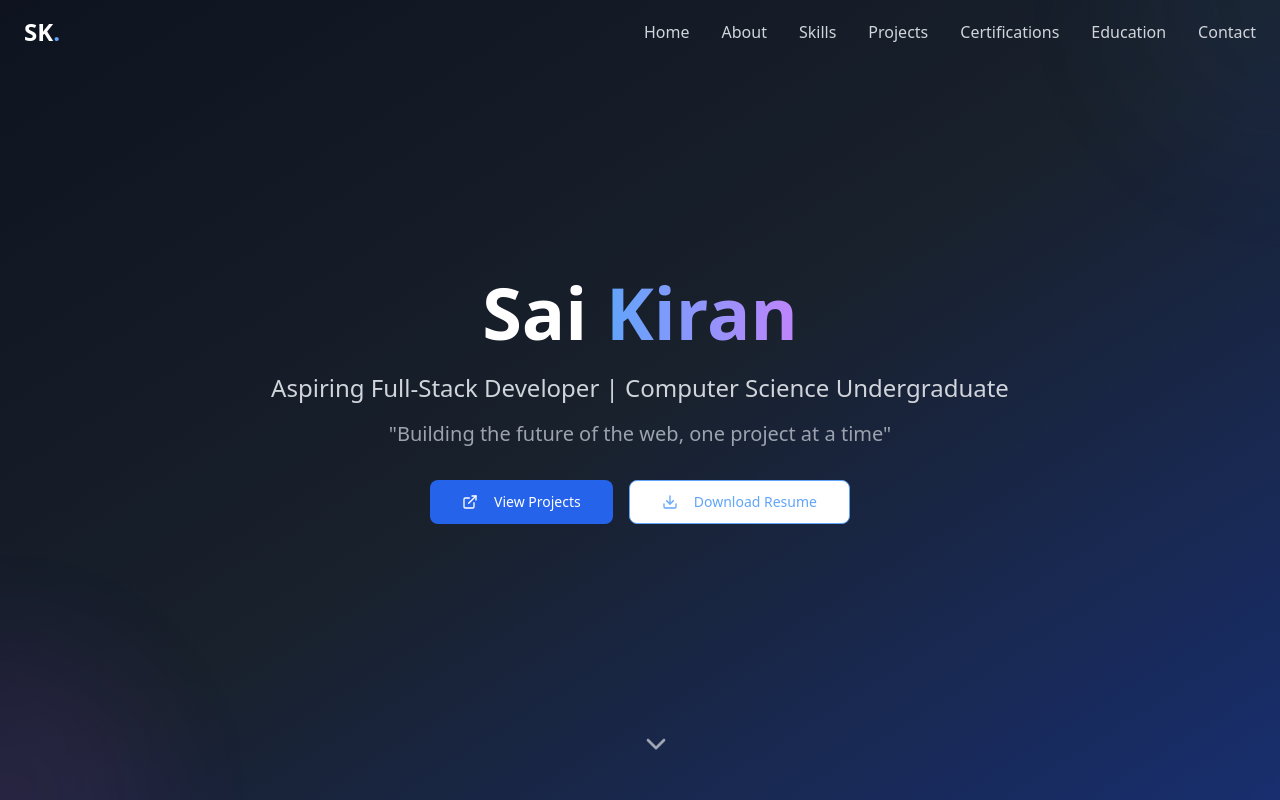
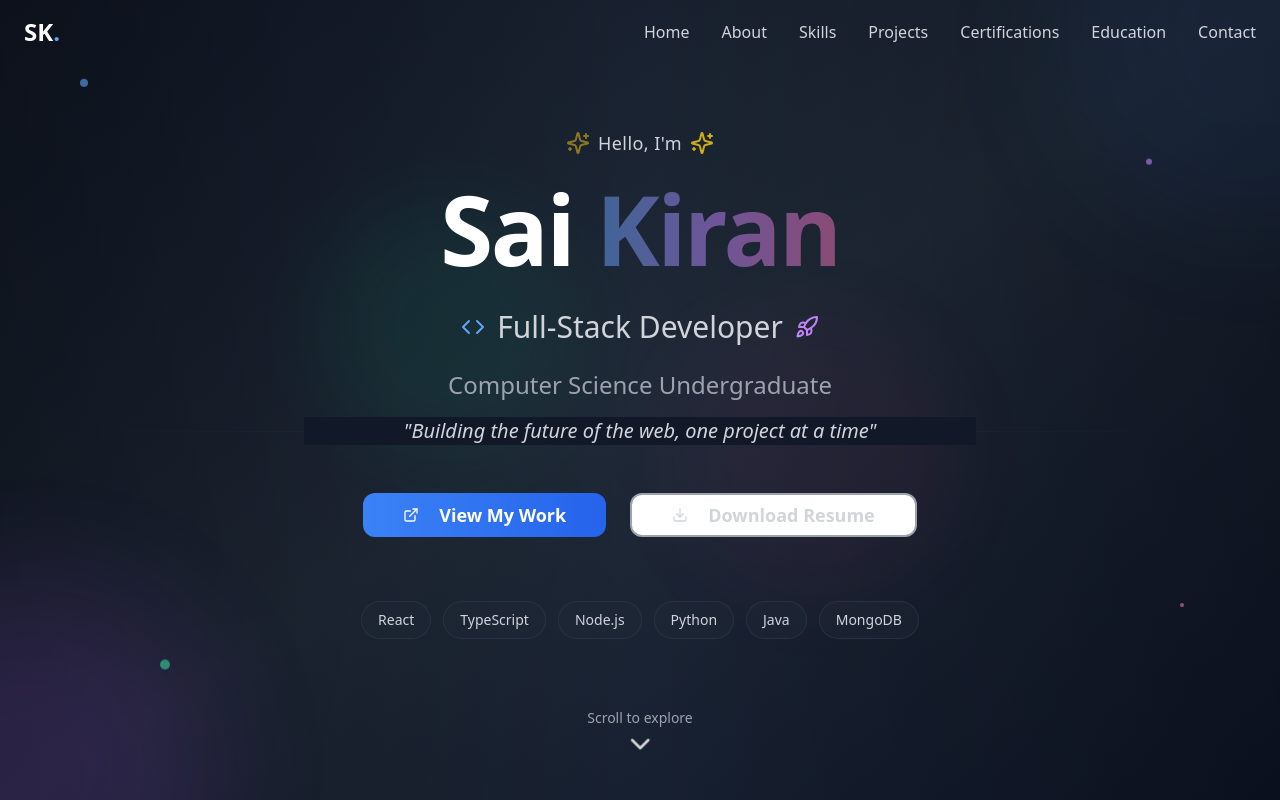
Before and after one commit to saikiransandeep/saikiran-portfolio, a React (Vite) app: page / in a window 1280 px wide. Shown: the top 800 px of the page. Built offline with nearby package versions, Linux system fonts and the light colour scheme.

Commit message:
Improve home section design
Enhance the HeroSection with more attractive and modern UI elements.

```diff
--- a/src/components/HeroSection.tsx
+++ b/src/components/HeroSection.tsx
@@ -1,57 +1,106 @@
 
 import React from 'react';
-import { Download, ExternalLink, ChevronDown } from 'lucide-react';
+import { Download, ExternalLink, ChevronDown, Sparkles, Code, Rocket } from 'lucide-react';
 import { Button } from '@/components/ui/button';
 
 const HeroSection = () => {
   return (
-    <section id="home" className="min-h-screen flex items-center justify-center relative bg-gradient-to-br from-gray-900 via-gray-800 to-blue-900">
-      <div className="absolute inset-0 bg-black/20"></div>
+    <section id="home" className="min-h-screen flex items-center justify-center relative bg-gradient-to-br from-gray-900 via-gray-800 to-slate-900 overflow-hidden">
+      {/* Enhanced background overlay */}
+      <div className="absolute inset-0 bg-gradient-to-r from-black/30 via-transparent to-black/30"></div>
 
-      {/* Animated background elements */}
+      {/* Animated background elements - more dynamic */}
       <div className="absolute inset-0 overflow-hidden">
-        <div className="absolute -top-40 -right-40 w-80 h-80 bg-blue-500/10 rounded-full blur-3xl animate-pulse"></div>
-        <div className="absolute -bottom-40 -left-40 w-80 h-80 bg-purple-500/10 rounded-full blur-3xl animate-pulse delay-1000"></div>
+        <div className="absolute -top-40 -right-40 w-96 h-96 bg-blue-500/15 rounded-full blur-3xl animate-pulse"></div>
+        <div className="absolute -bottom-40 -left-40 w-96 h-96 bg-purple-500/15 rounded-full blur-3xl animate-pulse delay-1000"></div>
+        <div className="absolute top-1/4 left-1/4 w-64 h-64 bg-emerald-500/10 rounded-full blur-2xl animate-pulse delay-500"></div>
+        <div className="absolute bottom-1/4 right-1/4 w-72 h-72 bg-pink-500/10 rounded-full blur-2xl animate-pulse delay-1500"></div>
+
+        {/* Floating particles */}
+        <div className="absolute top-20 left-20 w-2 h-2 bg-blue-400/60 rounded-full animate-bounce delay-300"></div>
+        <div className="absolute top-40 right-32 w-1.5 h-1.5 bg-purple-400/60 rounded-full animate-bounce delay-700"></div>
+        <div className="absolute bottom-32 left-40 w-2.5 h-2.5 bg-emerald-400/60 rounded-full animate-bounce delay-1100"></div>
+        <div className="absolute bottom-48 right-24 w-1 h-1 bg-pink-400/60 rounded-full animate-bounce delay-1400"></div>
       </div>
 
       <div className="container mx-auto px-6 text-center relative z-10">
         <div className="animate-fade-in">
-          <h1 className="text-5xl md:text-7xl font-bold text-white mb-6">
-            Sai <span className="text-transparent bg-clip-text bg-gradient-to-r from-blue-400 to-purple-400">Kiran</span>
+          {/* Enhanced greeting with icon */}
+          <div className="flex items-center justify-center mb-6 space-x-2">
+            <Sparkles className="h-6 w-6 text-yellow-400 animate-pulse" />
+            <span className="text-lg text-gray-300 font-medium tracking-wide">Hello, I'm</span>
+            <Sparkles className="h-6 w-6 text-yellow-400 animate-pulse delay-500" />
+          </div>
+
+          {/* Enhanced name with better gradient */}
+          <h1 className="text-6xl md:text-8xl font-bold text-white mb-8 tracking-tight">
+            Sai <span className="text-transparent bg-clip-text bg-gradient-to-r from-blue-400 via-purple-400 to-pink-400 animate-pulse">Kiran</span>
           </h1>
 
-          <h2 className="text-xl md:text-2xl text-gray-300 mb-4">
-            Aspiring Full-Stack Developer | Computer Science Undergraduate
-          </h2>
+          {/* Enhanced subtitle with icons */}
+          <div className="flex items-center justify-center mb-6 space-x-3">
+            <Code className="h-6 w-6 text-blue-400" />
+            <h2 className="text-2xl md:text-3xl text-gray-300 font-light">
+              Full-Stack Developer
+            </h2>
+            <Rocket className="h-6 w-6 text-purple-400" />
+          </div>
 
-          <p className="text-lg md:text-xl text-gray-400 mb-8 max-w-2xl mx-auto">
-            "Building the future of the web, one project at a time"
+          {/* Enhanced description */}
+          <p className="text-xl md:text-2xl text-gray-400 mb-4 max-w-3xl mx-auto leading-relaxed">
+            Computer Science Undergraduate
           </p>
 
-          <div className="flex flex-col sm:flex-row gap-4 justify-center items-center">
+          {/* Quote with better styling */}
+          <div className="relative mb-12">
+            <div className="absolute inset-0 bg-gradient-to-r from-transparent via-white/5 to-transparent h-px top-1/2"></div>
+            <p className="text-lg md:text-xl text-gray-300 italic font-light max-w-2xl mx-auto bg-gray-900 px-8 relative">
+              "Building the future of the web, one project at a time"
+            </p>
+          </div>
+
+          {/* Enhanced buttons with better spacing and effects */}
+          <div className="flex flex-col sm:flex-row gap-6 justify-center items-center mb-16">
             <Button
               size="lg"
-              className="bg-blue-600 hover:bg-blue-700 text-white px-8 py-3 rounded-lg transition-all duration-300 hover:scale-105"
+              className="bg-gradient-to-r from-blue-500 to-blue-600 hover:from-blue-600 hover:to-blue-700 text-white px-10 py-4 rounded-xl transition-all duration-300 hover:scale-105 hover:shadow-2xl hover:shadow-blue-500/25 font-semibold text-lg group"
               onClick={() => document.getElementById('projects')?.scrollIntoView({ behavior: 'smooth' })}
             >
-              <ExternalLink className="mr-2 h-5 w-5" />
-              View Projects
+              <ExternalLink className="mr-3 h-5 w-5 group-hover:rotate-12 transition-transform duration-300" />
+              View My Work
             </Button>
 
             <Button
               variant="outline"
               size="lg"
-              className="border-blue-400 text-blue-400 hover:bg-blue-400 hover:text-white px-8 py-3 rounded-lg transition-all duration-300 hover:scale-105"
+              className="border-2 border-gray-400 text-gray-300 hover:bg-gray-100 hover:text-gray-800 hover:border-gray-300 px-10 py-4 rounded-xl transition-all duration-300 hover:scale-105 hover:shadow-2xl hover:shadow-white/10 font-semibold text-lg group backdrop-blur-sm"
             >
-              <Download className="mr-2 h-5 w-5" />
+              <Download className="mr-3 h-5 w-5 group-hover:animate-bounce" />
               Download Resume
             </Button>
+          </div>
+
+          {/* Skills preview tags */}
+          <div className="flex flex-wrap justify-center gap-3 max-w-2xl mx-auto mb-8">
+            {['React', 'TypeScript', 'Node.js', 'Python', 'Java', 'MongoDB'].map((skill, index) => (
+              <span
+                key={skill}
+                className="px-4 py-2 bg-gray-800/50 border border-gray-700/50 rounded-full text-gray-300 text-sm font-medium hover:bg-gray-700/50 hover:border-gray-600/50 transition-all duration-300 cursor-default"
+                style={{ animationDelay: `${index * 100}ms` }}
+              >
+                {skill}
+              </span>
+            ))}
           </div>
         </div>
       </div>
 
-      <div className="absolute bottom-8 left-1/2 transform -translate-x-1/2 animate-bounce">
-        <ChevronDown className="text-white/60 h-8 w-8" />
+      {/* Enhanced scroll indicator */}
+      <div className="absolute bottom-8 left-1/2 transform -translate-x-1/2 flex flex-col items-center space-y-2">
+        <span className="text-gray-400 text-sm font-medium">Scroll to explore</span>
+        <div className="animate-bounce">
+          <ChevronDown className="text-white/80 h-8 w-8" />
+        </div>
       </div>
     </section>
   );
```
